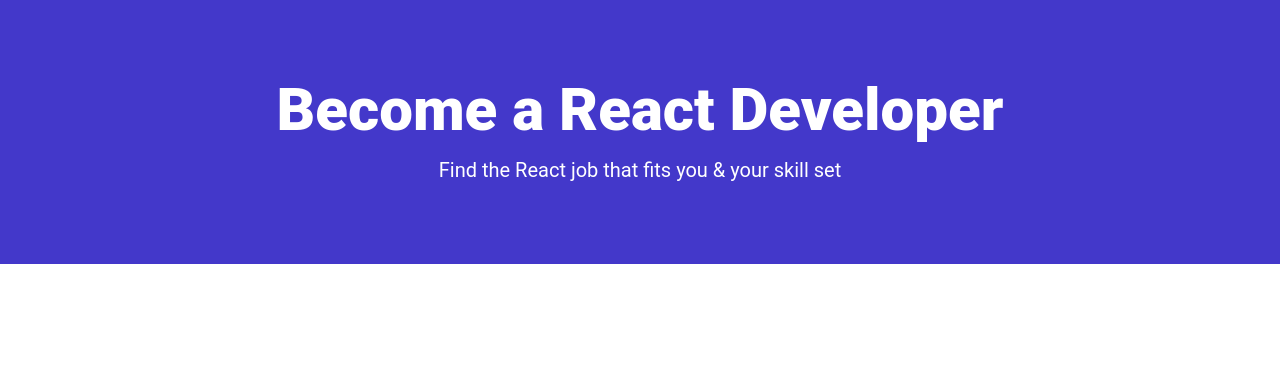
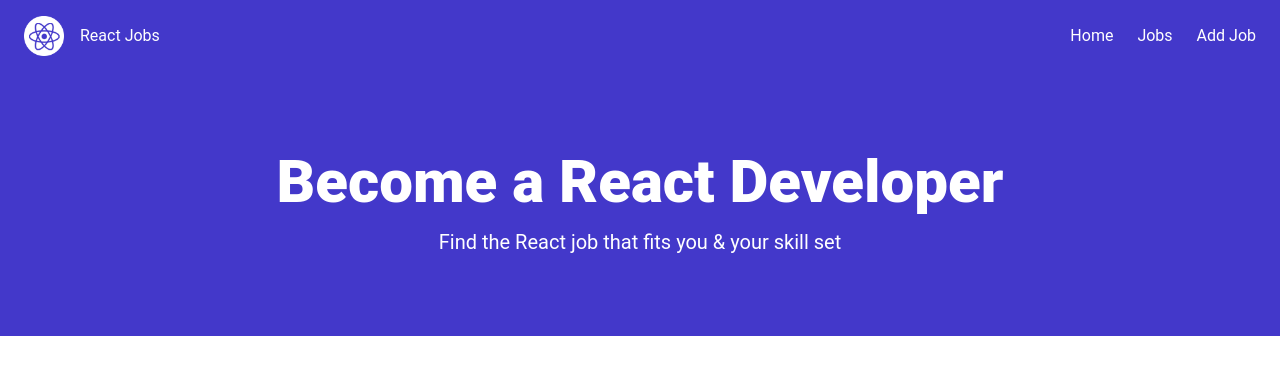
Before and after one commit to niklonberg/vite-ts-react-jobs-finder, a React (Vite) app: page / in a window 1280 px wide. Shown: the top 374 px of the page. Built offline with nearby package versions, Linux system fonts and the light colour scheme.

Commit message:
feat: Add MainLayout component for consistent layout structure

```diff
--- a/src/App.tsx
+++ b/src/App.tsx
@@ -4,10 +4,15 @@
   createRoutesFromElements,
   RouterProvider,
 } from "react-router-dom";
+import MainLayout from "./layouts/MainLayout";
 import HomePage from "./pages/HomePage";
 
 const router = createBrowserRouter(
-  createRoutesFromElements(<Route index element={<HomePage />} />)
+  createRoutesFromElements(
+    <Route path="/" element={<MainLayout />}>
+      <Route index element={<HomePage />} />
+    </Route>
+  )
 );
 
 const App = () => {
```
